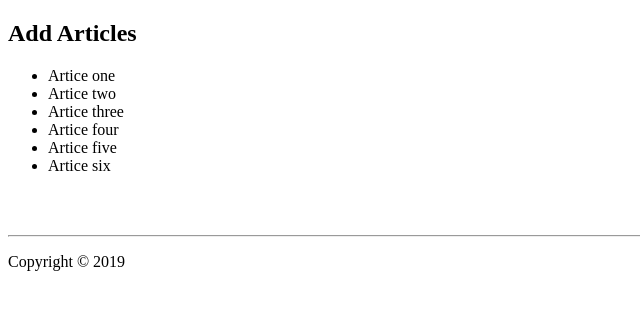
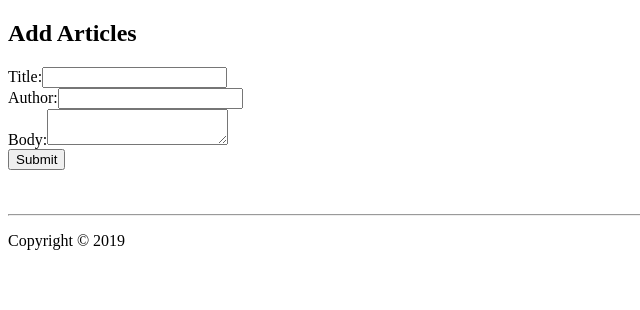
Before and after one commit to proogramer/node-crud-operation, a Node server app: page /articles/add in a window 1280 px wide. Shown: the top 310 px of the page, without its empty margins (0-640 px from the left). Run offline with Node 20, Linux system fonts and the light colour scheme; some libraries are stand-ins or nearby versions.

Commit message:
add article using mongodb

```diff
--- a/app.js
+++ b/app.js
@@ -1,67 +1,79 @@
 const express =require('express');
 const path = require('path');
+const mongoose =require('mongoose');
+const bodyParser = require('body-parser');
+
+mongoose.connect('mongodb://localhost/node-crud-operarion');
+let db = mongoose.connection;
+
+//check connection
+db.once('open',function(){
+   console.log('connection to mongo db');
+});
+
+//check for DB errors
+db.on('error',function(err){
+    console.log(err);
+});
 
 // Init App
 const app =express();
+
+//Bring in Modes
+let Articles = require('./models/article');
 
 //Load view Engine
 
 app.set('views',path.join(__dirname,'views'));
 app.set('view engine','pug');
 
+// parse application/x-www-form-urlencoded
+app.use(bodyParser.urlencoded({ extended: false }))
+
+// parse application/json
+app.use(bodyParser.json())
+
 
 // Home Route
 app.get('/',function(req,res){
-    res.render('index',{
-        title:'articles'
+    Articles.find({},function(err,articles){
+        console.log(articles);
+        if(err){
+            console.log(err);
+        }else{
+            res.render('index',{
+                title:'Add Articles',
+                articles:articles
+            });
+        }
+
     });
 });
 
 // add articles routes
-
 app.get('/articles/add',function(req,res){
-let articles =[
-    {
-        id:1,
-        title:'Artice one',
-        author:'Prince',
-        body:'this is article one'
-    },
-    {
-        id:2,
-        title:'Artice two',
-        author:'Prince',
-        body:'this is article two'
-    },
-    {
-        id:3,
-        title:'Artice three',
-        author:'Prince',
-        body:'this is article three'
-    },
-    {
-        id:4,
-        title:'Artice four',
-        author:'Prince',
-        body:'this is article four'
-    },
-    {
-        id:5,
-        title:'Artice five',
-        author:'Prince',
-        body:'this is article five'
-    },
-    {
-        id:6,
-        title:'Artice six',
-        author:'Prince',
-        body:'this is article six'
-    },
-];
     res.render('add_article',{
         title:'Add Articles',
-        articles:articles
     });
+
+});
+
+app.post('/articles/add',function(req,res){
+    let article = new Articles();
+    article.title =req.body.title;
+    article.author = req.body.author;
+    article.body = req.body.body;
+
+    article.save(function(err){
+        if(err){
+            console.log(err);
+            return ;
+        }else{
+            res.redirect('/');
+        }
+    })
+
+
 });
 
 //Start Server
--- a/package.json
+++ b/package.json
@@ -9,7 +9,9 @@
   "author": "Prince",
   "license": "ISC",
   "dependencies": {
+    "body-parser": "^1.19.0",
     "express": "^4.17.1",
+    "mongoose": "^5.6.13",
     "nodemon": "^1.19.2",
     "pug": "^2.0.4"
   }
--- a/views/add_article.pug
+++ b/views/add_article.pug
@@ -3,6 +3,17 @@ extends layout
 block content
     h2 #{title}
 
-    ul
-        each article in articles
-            li= article.title
+    form(method='Post', action='/articles/add')
+        #form-group
+            label Title:
+            input.form-control(name='title',type='text')
+
+        #form-group
+            label Author:
+            input.form-control(name='author',type='text')
+
+        #form-group
+            label Body:
+            textarea.form-control(name='body')
+
+        input.btn.btn-primary(type='submit', value='Submit')
--- a/views/index.pug
+++ b/views/index.pug
@@ -2,4 +2,6 @@ extends layout
 
 block content
     h1 #{title}
-    h2 Hi world
+    ul
+        each article in articles
+            li= article.title
```
Also changed, not shown: models/article.js (added, +20 -0 lines), 1 other file.
